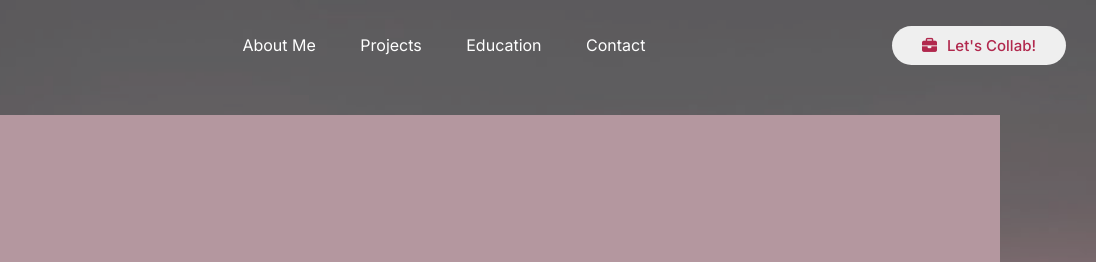
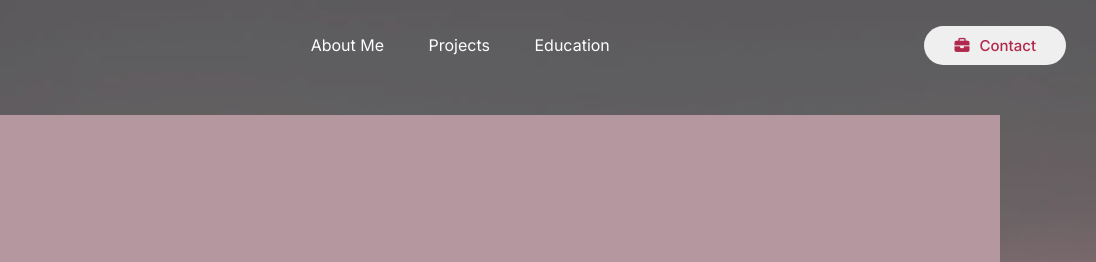
Before and after one commit to rodelizalarosa/Portfolio_Website, a plain HTML site: page index.html in a window 1280 px wide. Shown: the top 262 px of the page, 184-1280 px from the left. Drawn offline with Linux system fonts and the light colour scheme.

Commit message:
NAVIGATION

```diff
--- a/index.html
+++ b/index.html
@@ -21,9 +21,8 @@
                 <li> <a href="#about">About Me</a> </li>
                 <li> <a href="#project">Projects</a> </li>
                 <li> <a href="#education">Education</a> </li>
-                <li> <a href="#contact">Contact</a> </li>
             </ul>
-            <button class="btn" onclick=""><i class="fas fa-briefcase btn-brief"></i>Let's Collab!</button>
+            <button class="btn" onclick=""><i class="fas fa-briefcase btn-brief"></i>Contact</button>
         </nav>
 
         <!-- This is for the introduction section -->
```
